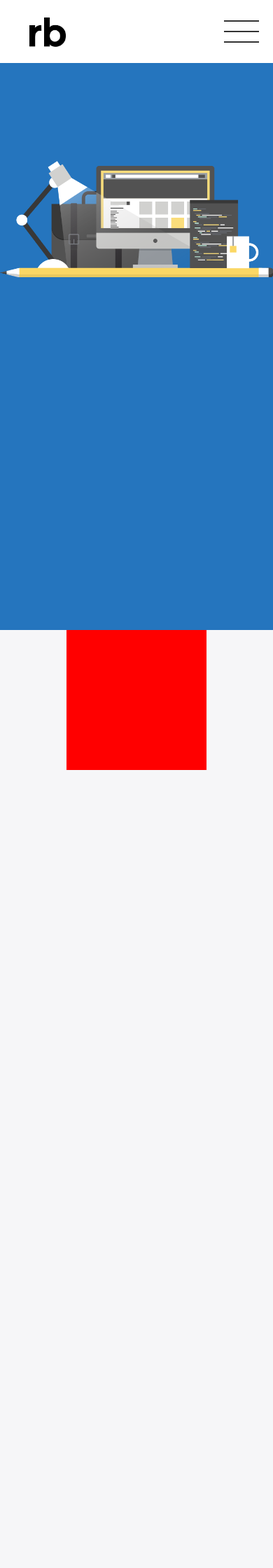
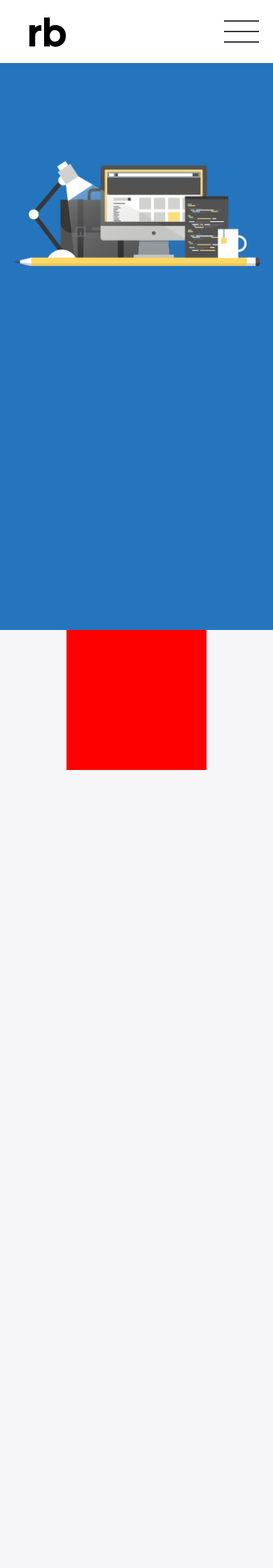
Before and after one commit to shivnshu/homepage, a Jekyll site: the page built from index.html, in a window 390 px wide. Shown: the top 2240 px of the page at 70% size. Built offline with Jekyll 4.4.1, drawn with Linux system fonts in a browser that asks for light colours; Markdown is read by kramdown in place of the engine named in the settings.

Commit message:
responsive for 1000px

```diff
--- a/assets/css/3-sections/home-topBar.sass
+++ b/assets/css/3-sections/home-topBar.sass
@@ -9,8 +9,12 @@
         repeat: no-repeat
         attachment: fixed
 
+@media(max-width: 1000px)
+    section.topBar
+        background-size: 75%
+
 @media (max-width: 775px)
     section.topBar
             background-position: center 140px
-            background-size: 100%
+            background-size: 90%
             height: calc(100vh - 90px)
--- a/assets/css/main.css
+++ b/assets/css/main.css
@@ -615,10 +615,14 @@
   background-repeat: no-repeat;
   background-attachment: fixed; }
 
+@media (max-width: 1000px) {
+  section.topBar {
+    background-size: 75%; } }
+
 @media (max-width: 775px) {
   section.topBar {
     background-position: center 140px;
-    background-size: 100%;
+    background-size: 90%;
     height: calc(100vh - 90px); } }
 
 section.about .wrapper {
```
